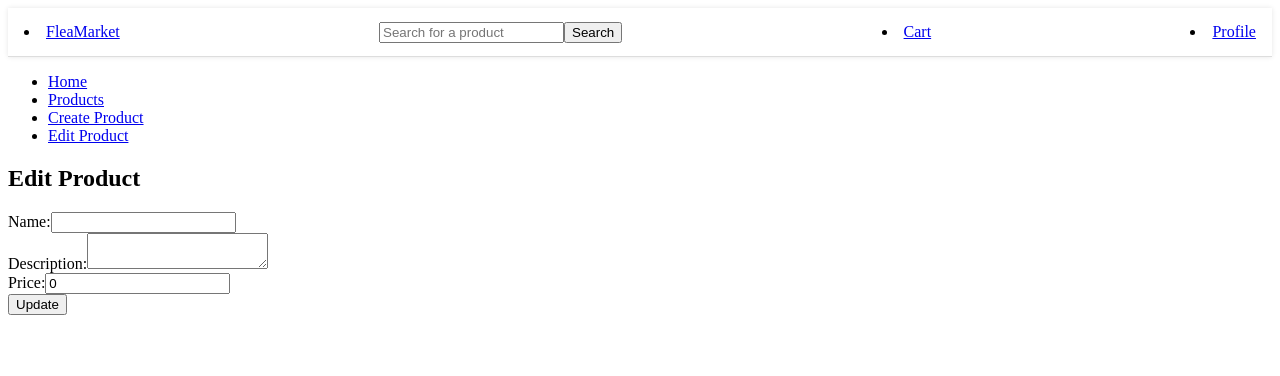
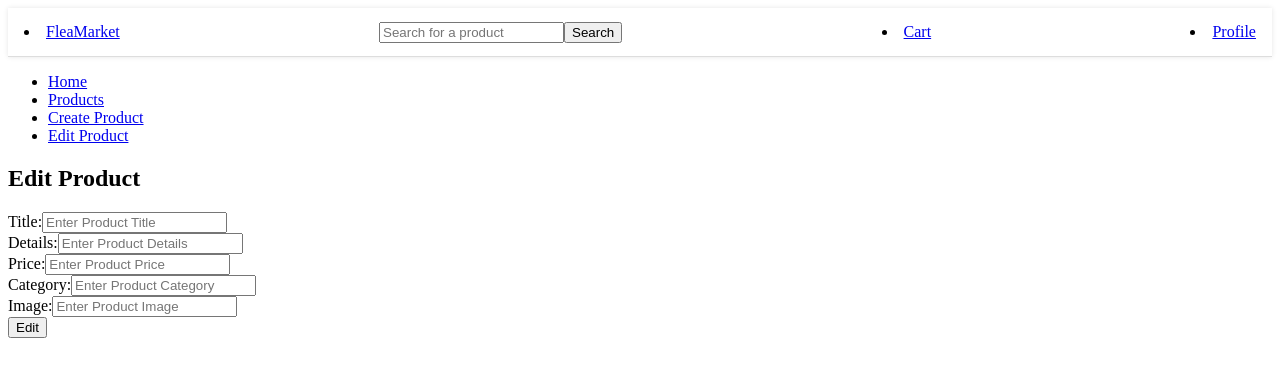
Before and after one commit to Hector-H/MileStone-2, a React (Create React App) app in the folder flea_market/: page /products/edit/1 in a window 1280 px wide. Shown: the top 376 px of the page. Built offline with nearby package versions, Linux system fonts and the light colour scheme.

Commit message:
search by ID is working

```diff
--- a/flea_market/src/App.js
+++ b/flea_market/src/App.js
@@ -19,6 +19,7 @@ import Distance from './components/SideBar/Distance.js';
 import Category from './components/SideBar/Category.js';
 import Cart from './components/NavBar/Cart.js';
 import ProfilePage from './components/NavBar/ProfilePage.js';
+import ProductbyId from './components/Product/ProductbyId.js';
 
 function App() {
 const [seeds, setSeeds] = useState(productsSeed)
@@ -54,6 +55,7 @@ const [seeds, setSeeds] = useState(productsSeed)
             <Route path="/Category" element={<Category />} />
             <Route path="/Cart" element={<Cart />} />
             <Route path="/ProfilePage" element={<ProfilePage />} />
+            <Route path="/products/:id" element={<ProductbyId />} />
           </Routes>
         </main>
       </div>
--- a/flea_market/src/components/Product/ProductCreate.js
+++ b/flea_market/src/components/Product/ProductCreate.js
@@ -1,4 +1,3 @@
-
 export default function ProductCreate() {
     return (
         <div>
@@ -48,6 +47,7 @@ export default function ProductCreate() {
                     type="text"
                     name="image"
                     id="image"
+                    pattern="^(https?:\/\/)?[^\s/$.?#].[^\s]*\.(jpg|jpeg|gif|png|bmp)$"
                     placeholder="Enter Product Image"
                     required
                     />
--- a/flea_market/src/components/Product/ProductEdit.js
+++ b/flea_market/src/components/Product/ProductEdit.js
@@ -1,51 +1,59 @@
-import React, { useState, useEffect } from 'react';
-import { useParams } from 'react-router-dom';
-
 export default function ProductEdit() {
-    const { id } = useParams();
-    const [product, setProduct] = useState({
-        // Initialize the product from product seed data
-        name: '',
-        description: '',
-        price: 0,
-    });
-
-    useEffect(() => {
-        if (id) {
-            // Fetch the product from the API
-            // Update the product state with the fetched product
-
-        }
-    }, [id]);
-
-    const handleInputChange = (e) => {
-        const { name, value } = e.target;
-        setProduct({ ...product, [name]: value });
-    };
-
-    const handleSubmit = (e) => {
-        e.preventDefault()
-    };
-
     return (
         <div>
-            <h2>{id ? 'Edit Product' : 'Create Product'}</h2>
-            <form onSubmit={handleSubmit}>
+            <h2>Edit Product</h2>
+            {/* Add a form to edit a product */}
+            <form action="/products" method="POST">
                 <div>
-                    <label>Name:</label>
-                    <input type="text" name="name" value={product.name} onChange={handleInputChange} />
+                    <label htmlFor="title">Title:</label>
+                    <input
+                    type="text"
+                    name="title"
+                    id="title"
+                    placeholder="Enter Product Title"
+                    required
+                    />
                 </div>
                 <div>
-                    <label>Description:</label>
-                    <textarea name="description" value={product.description} onChange={handleInputChange} />
+                    <label htmlFor="details">Details:</label>
+                    <input
+                    type="text"
+                    name="details"
+                    id="details"
+                    placeholder="Enter Product Details"
+                    />
                 </div>
                 <div>
-                    <label>Price:</label>
-                    <input type="number" name="price" value={product.price} onChange={handleInputChange} />
+                    <label htmlFor="price">Price:</label>
+                    <input
+                    type="number"
+                    name="price"
+                    id="price"
+                    placeholder="Enter Product Price"
+                    />
                 </div>
-                {/* Add other input fields for product details */}
                 <div>
-                    <button type="submit">{id ? 'Update' : 'Create'}</button>
+                    <label htmlFor="category">Category:</label>
+                    <input
+                    type="text"
+                    name="category"
+                    id="category"
+                    placeholder="Enter Product Category"
+                    />
+                </div>
+                <div>
+                    <label htmlFor="image">Image:</label>
+                    <input
+                    type="text"
+                    name="image"
+                    id="image"
+                    pattern="^(https?:\/\/)?[^\s/$.?#].[^\s]*\.(jpg|jpeg|gif|png|bmp)$"
+                    placeholder="Enter Product Image"
+                    required
+                    />
+                </div>
+                <div>
+                    <button type="submit">Edit</button>
                 </div>
             </form>
         </div>
--- a/flea_market/src/components/Product/ProductWindow.js
+++ b/flea_market/src/components/Product/ProductWindow.js
@@ -1,5 +1,6 @@
 //Dependencies
 import { useEffect, useState } from 'react'
+import { Link } from 'react-router-dom'
 import supabase from '../../supabaseClient'
 
 import "./Products.css";
@@ -11,7 +12,7 @@ export default function ProductWindow({ seeds }) {
     // Fetch products from API
     useEffect(() => {
         const fetchProducts = async () => {
-                const {data, error } = await supabase
+            const { data, error } = await supabase
                 .from('products')
                 .select()
 
@@ -20,7 +21,7 @@ export default function ProductWindow({ seeds }) {
                 setProducts(null)
                 console.log(error)
             }
-                    if(data) {
+            if (data) {
                 setProducts(data)
                 setFetchError(null)
             }
@@ -37,7 +38,9 @@ export default function ProductWindow({ seeds }) {
                 <div className='products'>
                     {products.map(product => (
                         <>
+                            <Link to={`/products/${product.id}`}>
                                 <h2>{product.title}</h2>
+                            </Link>
                                 <h3>{product.details}</h3>
                                 <h3>{product.dateposted}</h3>
                                 <h3>${product.price}</h3>
@@ -47,7 +50,7 @@ export default function ProductWindow({ seeds }) {
                                 <button>{product.checkOutButton}</button>
                             </>
                     ))}
-                </div>
+                        </div >
             )}
                 </div>
             )
--- /dev/null
+++ b/flea_market/src/components/Product/ProductbyId.js
@@ -0,0 +1,46 @@
+import { useState, useEffect } from "react";
+import { Link, useParams } from "react-router-dom";
+import supabase from "../../supabaseClient";
+
+export default function ProductById({match}) {
+    const productId = useParams();
+
+    const [products, setProducts] = useState(null);
+
+    useEffect(() => {
+        const fetchProducts = async () => {
+            const { data, error } = await supabase
+                .from("products")
+                .select()
+                .eq("id", productId.id);
+
+            if (error) {
+                setProducts(null);
+                console.log(error);
+            }
+            if (data) {
+                setProducts(data[0]);
+            }
+        };
+        fetchProducts();
+    })
+
+    return (
+        <div>
+            <h2>Product by Id</h2>
+            {products && (
+                <div>
+                    <h3>{products.title}</h3>
+                    <h3>{products.details}</h3>
+                    <h3>{products.dateposted}</h3>
+                    <h3>${products.price}</h3>
+                    <h3>{products.category}</h3>
+                    <h3>{products.reviews}</h3>
+                    <img src={products.image} alt="product" />
+                    <button>{products.checkOutButton}</button>
+                </div>
+            )}
+            <Link to="/">Back to Products</Link>
+        </div>
+    );
+}
```
Lines whose indentation alone changed are shown as unchanged.
